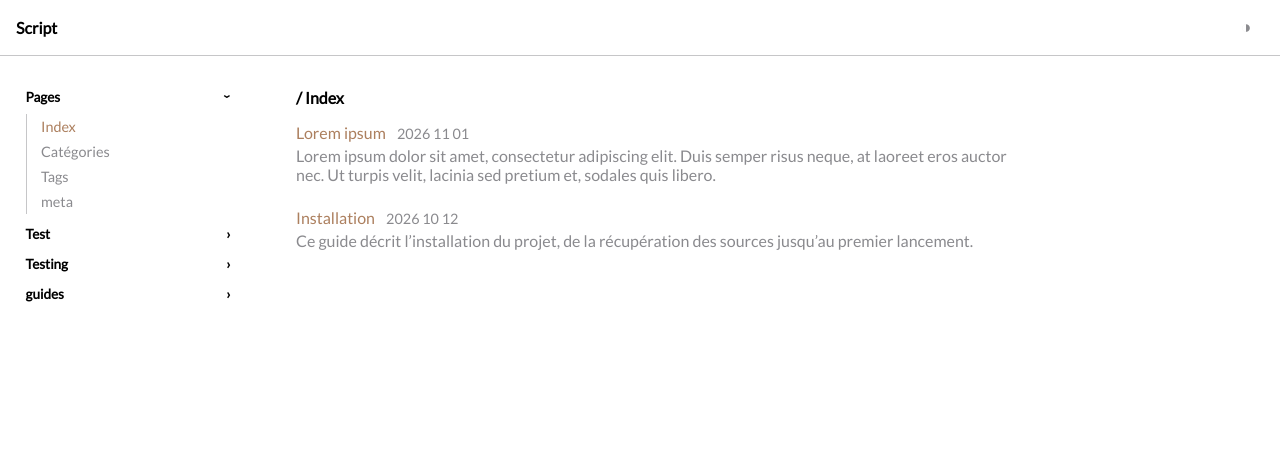
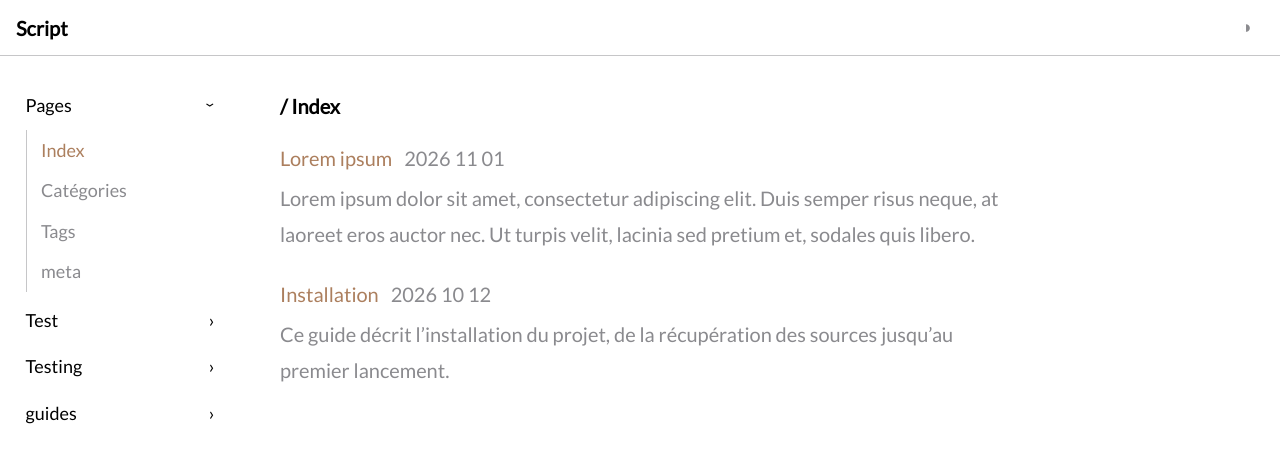
Before and after one commit to script-txt/script-txt.github.io, a Jekyll site: the page built from index.html, in a window 1280 px wide. Shown: the top 463 px of the page. Built offline with Jekyll 4.4.1, drawn with Linux system fonts in a browser that asks for light colours.

Commit message:
Update default.html

```diff
--- a/_layouts/default.html
+++ b/_layouts/default.html
@@ -27,8 +27,8 @@
     --hover: light-dark(#efeff0, #2a2a2c);
 
     --header-h: 3.5rem;
-    --sidebar-w: 16rem;
-    --toc-w: 14rem;
+    --sidebar-w: 15rem;
+    --toc-w: 15rem;
     --page-w: 80rem;
   }
   :root[data-theme="light"] { color-scheme: light; }
@@ -37,7 +37,7 @@
   * { box-sizing: border-box; }
   html { scroll-behavior: smooth; scroll-padding-top: calc(var(--header-h) + 1rem); }
 
-  body { margin: 0; background: var(--bg); color: var(--fg); font: 20px/1.8; font-family: "Lato", sans-serif; }
+  body { margin: 0; background: var(--bg); color: var(--fg); font-size: 20px; line-height: 1.8; font-family: "Lato", sans-serif; }
   a { color: var(--accent); text-decoration: none; }
 
   /* En-tête : fond pleine largeur, contenu limité à la largeur de la page */
@@ -49,7 +49,7 @@
     background: var(--bg);
     border-bottom: 1px solid var(--border);
   }
-  header .logo { font-weight: 700; color: inherit;}
+  header .logo { font-weight: bold; color: inherit;}
   header button { background: none; border: 0; color: inherit; cursor: pointer; }
   #menu-btn { display: none; font-size: 1.4rem; }
   .theme-btn {
@@ -77,7 +77,7 @@
   }
   aside ul { list-style: none; margin: 0; padding: 0; }
   aside li a { display: block; padding: .25rem .6rem; border-radius: .375rem; color: var(--muted); }
-  aside li a:hover { background: var(--hover); color: var(--fg); }
+  aside li a:hover { background: var(--muted); color: var(--fg); }
   aside li a.active { color: var(--accent); font-weight: normal; }
 
   /* Groupes repliables */
@@ -85,32 +85,32 @@
   .sidebar summary {
     display: flex; justify-content: space-between; align-items: center;
     padding: .35rem .6rem; border-radius: .375rem;
-    font-weight: 600; font-size: .94em;
+    /*font-weight: 600; font-size: .94em;*/
     cursor: pointer; list-style: none;
   }
   .sidebar summary::-webkit-details-marker { display: none; }
   .sidebar summary::after { content: "›"; transition: transform .15s; }
   .sidebar details[open] > summary::after { transform: rotate(90deg); }
-  .sidebar summary:hover { background: var(--hover); }
+  .sidebar summary:hover { background: var(--muted); }
   .sidebar details ul { margin: .2rem 0 .4rem .6rem; padding-left: .3rem; border-left: 1px solid var(--border); }
 
-  .toc .toc-title { font-weight: 600; margin: 0 0 .5rem; padding-left: .6rem; }
+  .toc .toc-title { font-weight: bold; margin: 0 0 .5rem; padding-left: .6rem; }
 
   /* Contenu : h1 = <b>, h2 <p> border-bottom */
   main { padding: 2rem 2.5rem 4rem; max-width: 50rem; width: 100%; }
-  main h1 { font-size: 1em; line-height: inherit; margin: 0 0 1rem; }
+  main h1 { font-size: 1em; font-weight: bold; /*line-height: inherit;*/ margin: 0 0 1rem; }
   main h2 {
-    font-size: 1em; font-weight: bold; line-height: inherit;
+    font-size: 1em; font-weight: bold; /*line-height: inherit;*/
     margin: 2.5rem 0 1rem; padding-bottom: .3rem;
     border-bottom: 1px solid var(--border);
   }
-  main code { background: var(--hover); padding: .1em .35em; border-radius: .25rem; font-size: .9em; }
-  main pre { background: var(--hover); padding: 0.5rem; border-radius: .5rem; overflow-x: auto; }
+  main code { background: var(--muted); padding: .1em .35em; border-radius: .25rem; font-size: .8em; }
+  main pre { background: var(--muted); padding: 0.5rem; border-radius: .5rem; overflow-x: auto; }
   main pre code { background: none; padding: 0; }
   main img { display: block; max-width: 100%; height: auto; margin: 1rem 0; border-radius: .5rem; }
 
   /* Métadonnées d'un article : date, catégories, tags */
-  .meta { display: flex; flex-wrap: wrap; align-items: center; gap: .4rem; margin: 0 0 1rem; color: var(--muted); font-size: .9em; }
+  .meta { display: flex; flex-wrap: wrap; align-items: center; gap: .4rem; margin: 0 0 1rem; color: var(--muted); /*font-size: .9em;*/ }
   .bubble { padding: .1rem .7rem; border-radius: 999px; background: var(--hover); color: var(--muted); }
   a.bubble:hover { color: var(--fg); }
   .bubble.category { background: none; border: 1px solid var(--accent); color: var(--accent); }
@@ -119,7 +119,7 @@
   .post-list { list-style: none; margin: 0; padding: 0; }
   .post-list li { margin: 0 0 1.5rem; }
   .post-list p { margin: .25rem 0 0; color: var(--muted); }
-  .post-list time { margin-left: .5rem; color: var(--muted); font-size: .9em; }
+  .post-list time { margin-left: .5rem; color: var(--muted); /*font-size: .9em;*/}
   .post-title { font-weight: 400; }
   a.post-title:hover { color: var(--accent); }
 
```
